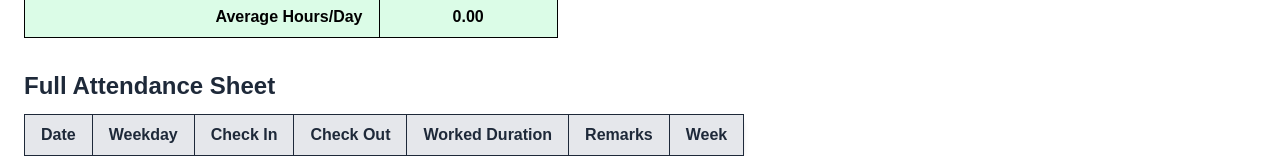
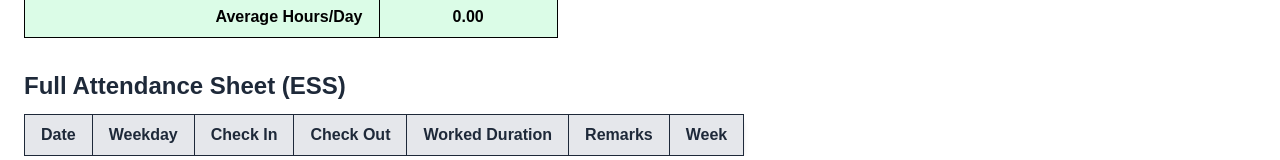
Before and after one commit to mdshakilkhan841/monthly-report, a Next.js app: page / in a window 1280 px wide. Shown: the part 1062-1222 px from the top of the page. Built offline with nearby package versions, Linux system fonts and the light colour scheme.

Commit message:
fix: update Full Attendance Sheet title to include 'ESS'

```diff
--- a/app/page.js
+++ b/app/page.js
@@ -1303,7 +1303,7 @@ const Home = () => {
 
             <div className="mb-8">
                 <h2 className="text-2xl font-semibold mb-3 text-gray-800">
-                    Full Attendance Sheet
+                    Full Attendance Sheet (ESS)
                 </h2>
                 <div className="overflow-x-auto mb-8">
                     <table className="table-fixed min-w-max shadow-md border border-gray-300 rounded-lg">
```
